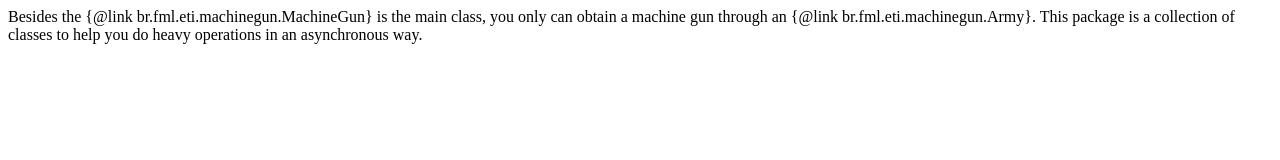
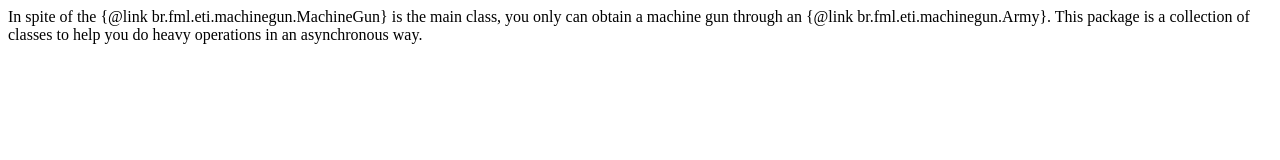
Before and after one commit to felipelalli/machine-gun, a plain HTML site: page src/br/fml/eti/machinegun/package.html in a window 1280 px wide. Drawn offline with Linux system fonts and the light colour scheme.

Commit message:
English fix

```diff
--- a/src/br/fml/eti/machinegun/package.html
+++ b/src/br/fml/eti/machinegun/package.html
@@ -5,7 +5,7 @@
     <title>Machine Gun and Army</title>
 </head>
 <body>
-    Besides the {@link br.fml.eti.machinegun.MachineGun} is the main class, you only can
+    In spite of the {@link br.fml.eti.machinegun.MachineGun} is the main class, you only can
     obtain a machine gun through an {@link br.fml.eti.machinegun.Army}. This package is a collection
     of classes to help you do heavy operations in an asynchronous way.
 </body>
```
